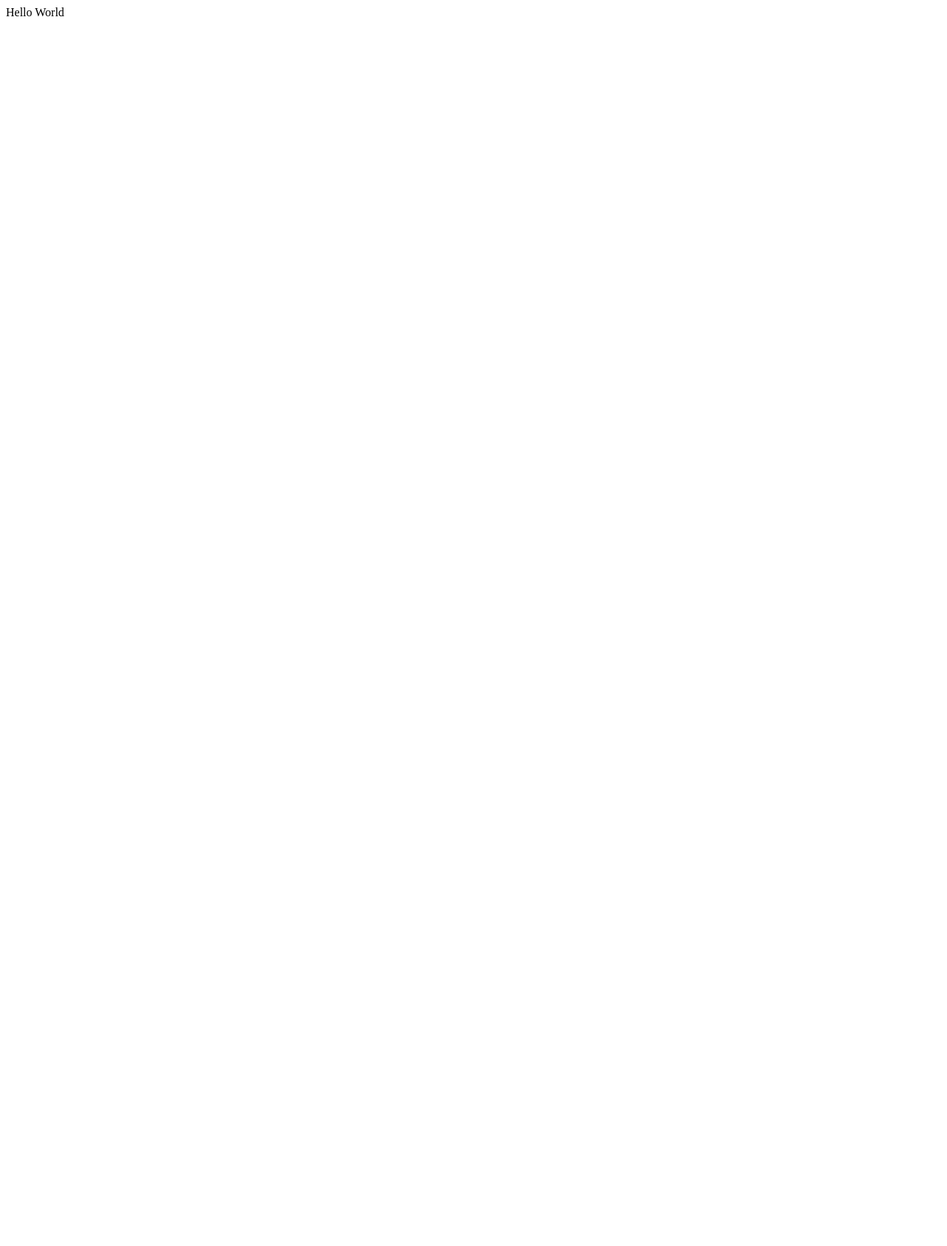
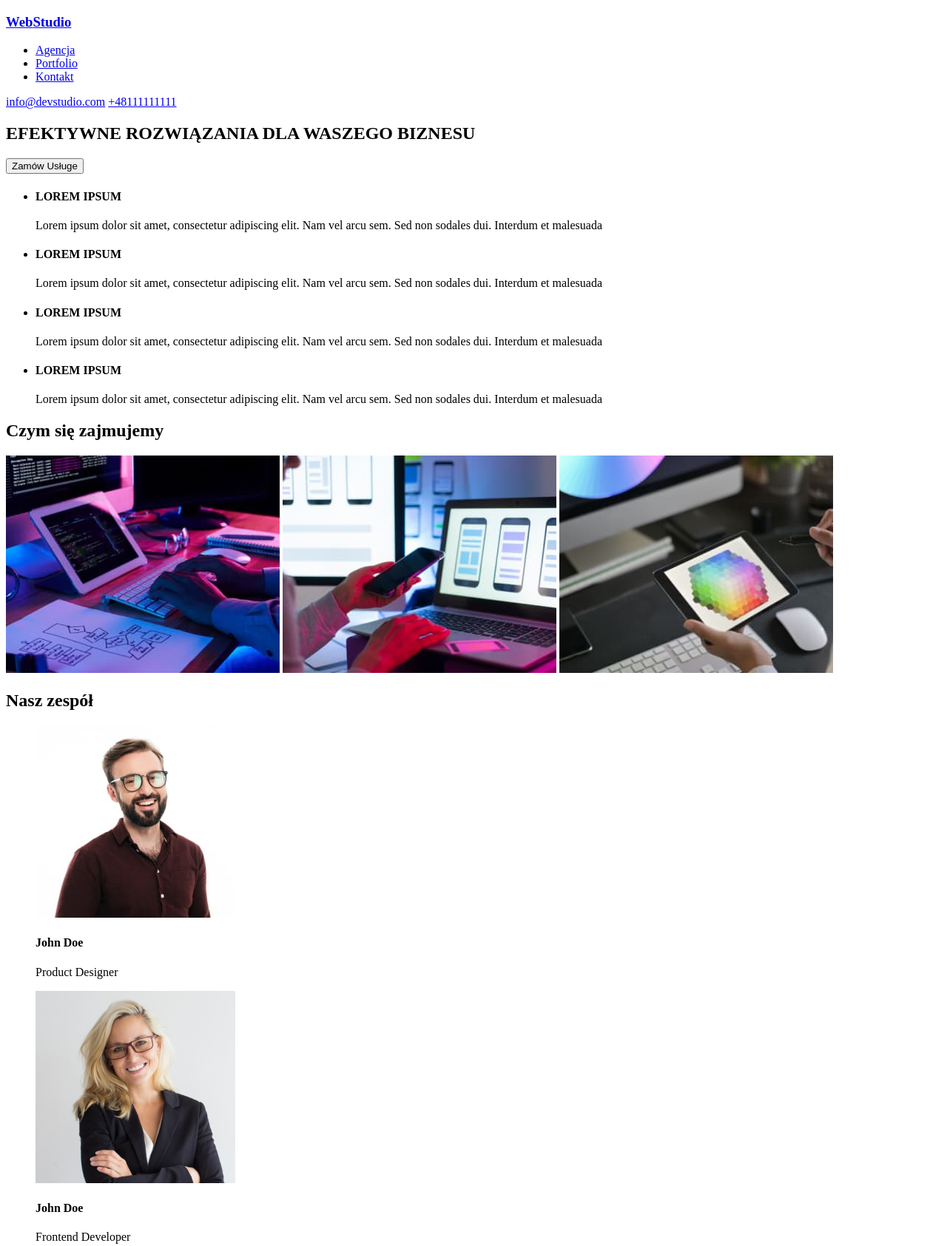
Before and after one commit to Eryk1599/goit-markup-hw-01, a plain HTML site: page index.html in a window 1280 px wide. Shown: the top 1685 px of the page at 74% size. Before the commit the page ends 800 px from the top, so only its background shows below. Drawn offline with Linux system fonts and the light colour scheme.

Commit message:
Add files via upload

```diff
--- a/index.html
+++ b/index.html
@@ -1,6 +1,161 @@
-<html>
-    <head></head>
+<!DOCTYPE html>
+<html lang="pl">
+    <head>
+        <meta charset="UTF-8" />
+        <meta http-equiv="X-UA-Compatible" content="IE=edge" />
+        <meta name="viewport" content="width=device-width, initial-scale=1.0" />
+        <title>Zadanie-1</title>
+    </head>
     <body>
-        <p>Hello World</p>
+        <header>
+            <h3>
+                <a href="#"><span>Web</span>Studio</a>
+            </h3>
+            <nav>
+                <ul>
+                    <li><a href="#">Agencja</a></li>
+                    <li><a href="#">Portfolio</a></li>
+                    <li><a href="#">Kontakt</a></li>
+                </ul>
+            </nav>
+            <a href="mailto:info@devstudio.com">info@devstudio.com</a>
+            <a href="tel:+48111111111">+48111111111</a>
+        </header>
+        <main>
+            <section>
+                <h1>EFEKTYWNE ROZWIĄZANIA DLA WASZEGO BIZNESU</h1>
+                <button type="button">Zamów Usługe</button>
+            </section>
+            <section>
+                <ul>
+                    <li>
+                        <div>
+                            <h4>LOREM IPSUM</h4>
+                            <p>
+                                Lorem ipsum dolor sit amet, consectetur
+                                adipiscing elit. Nam vel arcu sem. Sed non
+                                sodales dui. Interdum et malesuada
+                            </p>
+                        </div>
+                    </li>
+                    <li>
+                        <div>
+                            <h4>LOREM IPSUM</h4>
+                            <p>
+                                Lorem ipsum dolor sit amet, consectetur
+                                adipiscing elit. Nam vel arcu sem. Sed non
+                                sodales dui. Interdum et malesuada
+                            </p>
+                        </div>
+                    </li>
+                    <li>
+                        <div>
+                            <h4>LOREM IPSUM</h4>
+                            <p>
+                                Lorem ipsum dolor sit amet, consectetur
+                                adipiscing elit. Nam vel arcu sem. Sed non
+                                sodales dui. Interdum et malesuada
+                            </p>
+                        </div>
+                    </li>
+                    <li>
+                        <div>
+                            <h4>LOREM IPSUM</h4>
+                            <p>
+                                Lorem ipsum dolor sit amet, consectetur
+                                adipiscing elit. Nam vel arcu sem. Sed non
+                                sodales dui. Interdum et malesuada
+                            </p>
+                        </div>
+                    </li>
+                </ul>
+            </section>
+            <section>
+                <h2>Czym się zajmujemy</h2>
+
+                <img
+                    src="./images/1zdjecie.jpg"
+                    width="370"
+                    height="294"
+                    alt="programista-kodujący-program"
+                />
+
+                <img
+                    src="./images/2zdjecie.jpg"
+                    width="370"
+                    height="294"
+                    alt="projektant-pracujący-nad-aplikacją-na-telefon"
+                />
+                <img
+                    src="./images/3zdjecie.jpg"
+                    width="370"
+                    height="294"
+                    alt="designer-pracujący-nad-kolorystyką-strony"
+                />
+            </section>
+            <section>
+                <h2>Nasz zespół</h2>
+                <figure>
+                    <img
+                        src="./images/4zdjecie.jpg"
+                        width="270"
+                        height="260"
+                        alt="Product-Designer"
+                    />
+                    <figcaption>
+                        <h4>John Doe</h4>
+                        <p>Product Designer</p>
+                    </figcaption>
+                </figure>
+                <figure>
+                    <img
+                        src="./images/5zdjecie.jpg"
+                        width="270"
+                        height="260"
+                        alt="Frontend Developer"
+                    />
+                    <figcaption>
+                        <h4>John Doe</h4>
+                        <p>Frontend Developer</p>
+                    </figcaption>
+                </figure>
+                <figure>
+                    <img
+                        src="./images/6zdjecie.jpg"
+                        width="270"
+                        height="260"
+                        alt="Marketing"
+                    />
+                    <figcaption>
+                        <h4>John Doe</h4>
+                        <p>Marketing</p>
+                    </figcaption>
+                </figure>
+                <figure>
+                    <img
+                        src="./images/7zdjecie.jpg"
+                        width="270"
+                        height="260"
+                        alt="UI Designer"
+                    />
+                    <figcaption>
+                        <h4>John Doe</h4>
+                        <p>UI Designer</p>
+                    </figcaption>
+                </figure>
+            </section>
+        </main>
+        <footer>
+            <div>
+                <h3>
+                    <a href="#"><span>Web</span>Studio</a>
+                </h3>
+                <address>
+                    <p>Warszawa, Aleje Jerozolimskie 21</p>
+                    <p>info@example.com</p>
+                    <p>+48111111111</p>
+                </address>
+            </div>
+        </footer>
     </body>
 </html>
```
Also changed, not shown: images/1zdjecie.jpg (added), images/2zdjecie.jpg (added), images/3zdjecie.jpg (added), images/4zdjecie.jpg (added), images/5zdjecie.jpg (added), images/6zdjecie.jpg (added), images/7zdjecie.jpg (added), 1 other file.
